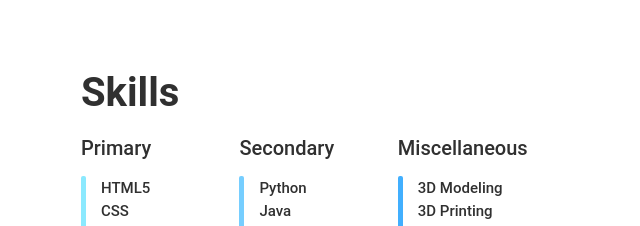
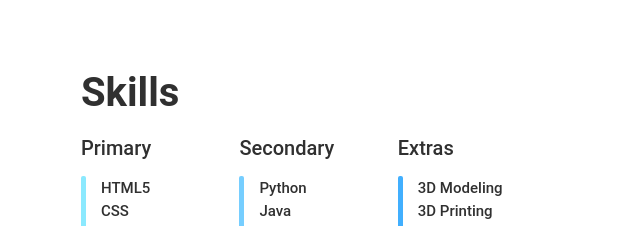
Before and after one commit to lbowles/Personal-Website, a React (Create React App) app: page / in a window 1280 px wide. Shown: the part 860-1086 px from the top of the page, without its empty margins (319-959 px from the left). Built offline with nearby package versions, Linux system fonts and the light colour scheme.

Commit message:
changed font size

```diff
--- a/src/App.css
+++ b/src/App.css
@@ -13,6 +13,9 @@
   .container {
     max-width: 400px;
     width: 100%;
+  }
+  .h3{
+    font-size: 14px;
   }
   .h4{
     font-size: 13px;
--- a/src/components/Skills/Skills.tsx
+++ b/src/components/Skills/Skills.tsx
@@ -35,7 +35,7 @@ const Skills = (props: Props) => {
           </div>
         </div>
         <div style={{width:"33%"}}>
-          <h2>Miscellaneous</h2>
+          <h2>Extras</h2>
           <div className='rowContainer' id="skillOut">
             <div className={style.accent} style={{backgroundColor: "#41AFFE"}}  id="accent"></div>
             <div style={{marginTop:"3px"}}>
```
